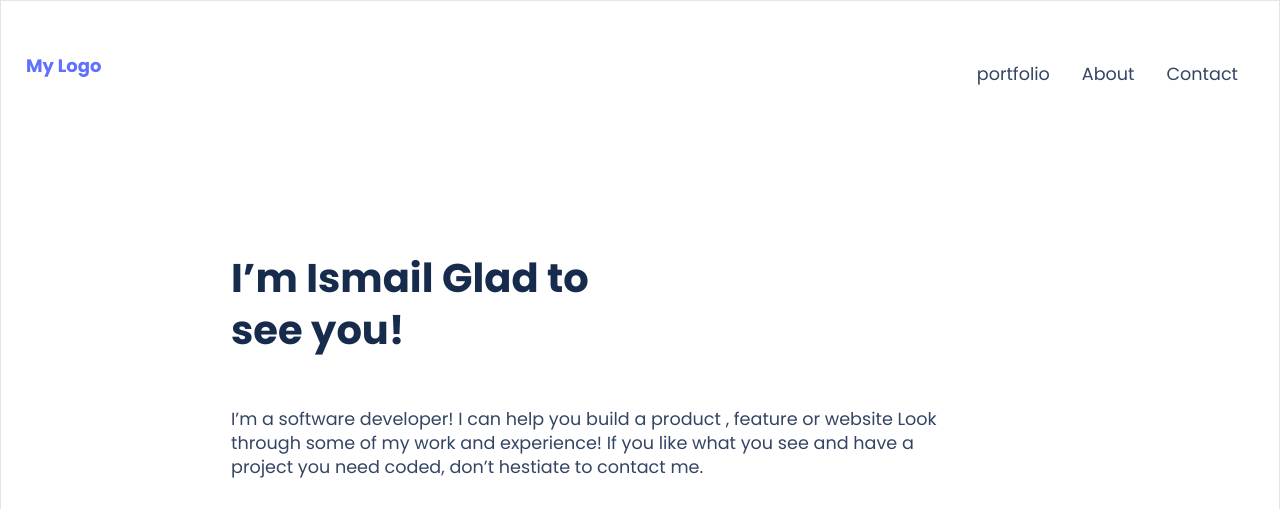
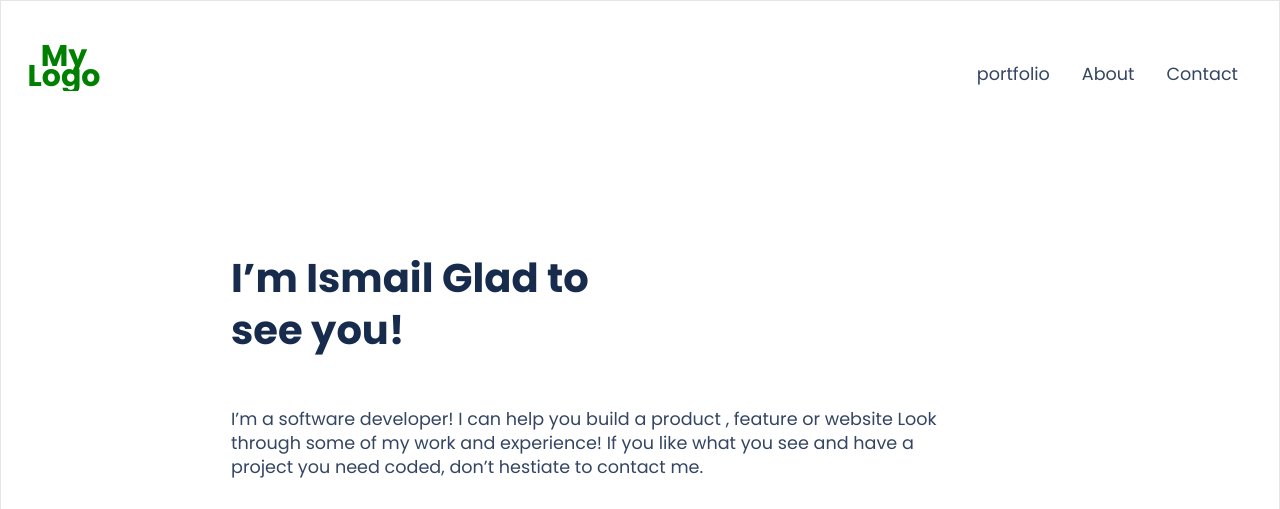
Before and after one commit to yayaismaail/toolbar-headline, a website: page index.html in a window 1280 px wide. In both pictures the pointer is over the element "My Logo". Shown: the top 509 px of the page. Drawn offline with Linux system fonts and the light colour scheme.

Commit message:
updated styles.css

```diff
--- a/styles.css
+++ b/styles.css
@@ -39,6 +39,12 @@ header span {
   align-items: center;
   text-align: center;
   color: #6070ff;
+  transition: color 2s linear, font-size 2s ease-in;
+}
+
+header span:hover {
+  color: green;
+  font-size: 30px;
 }
 
 nav .bar1,
```
